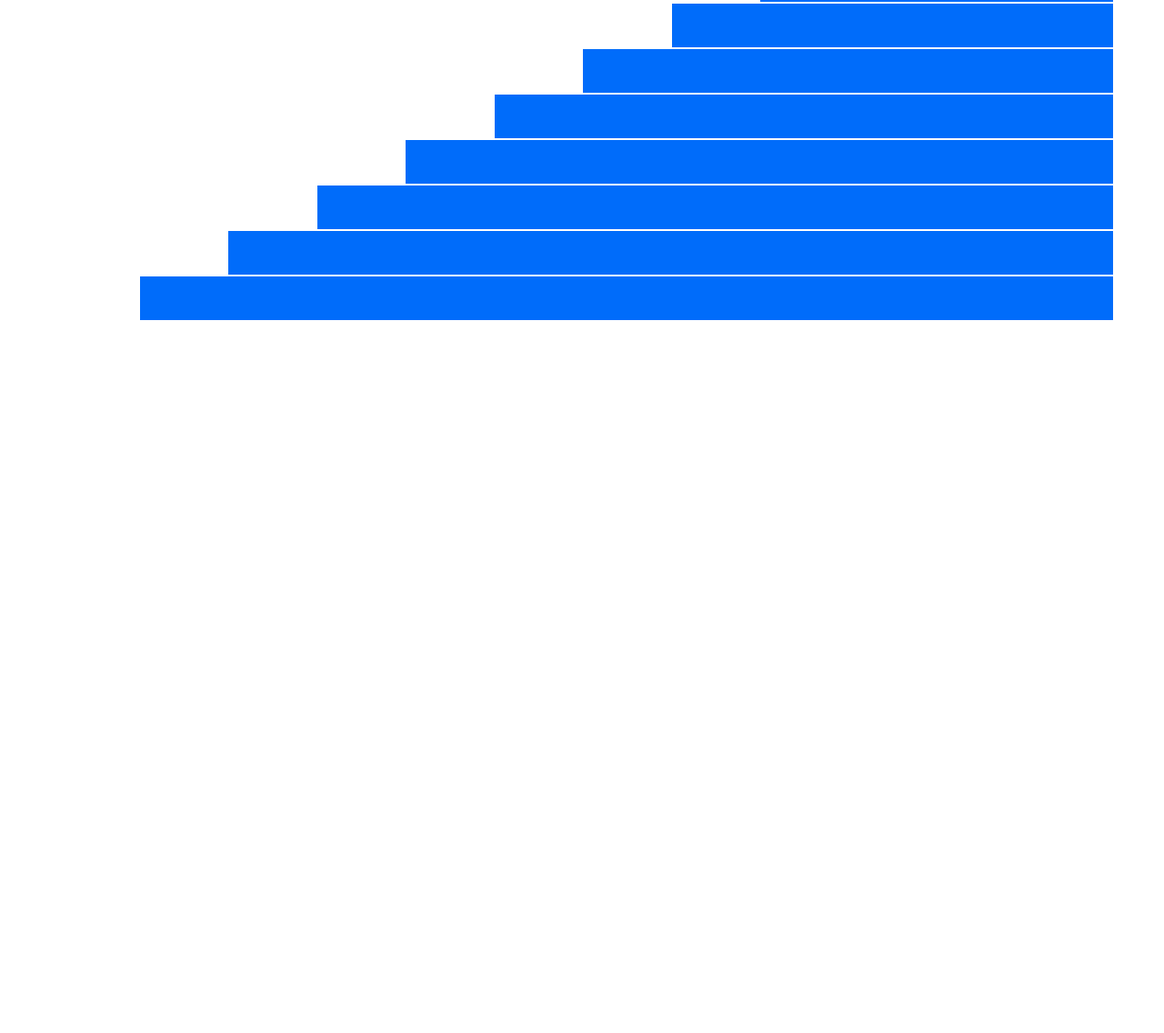
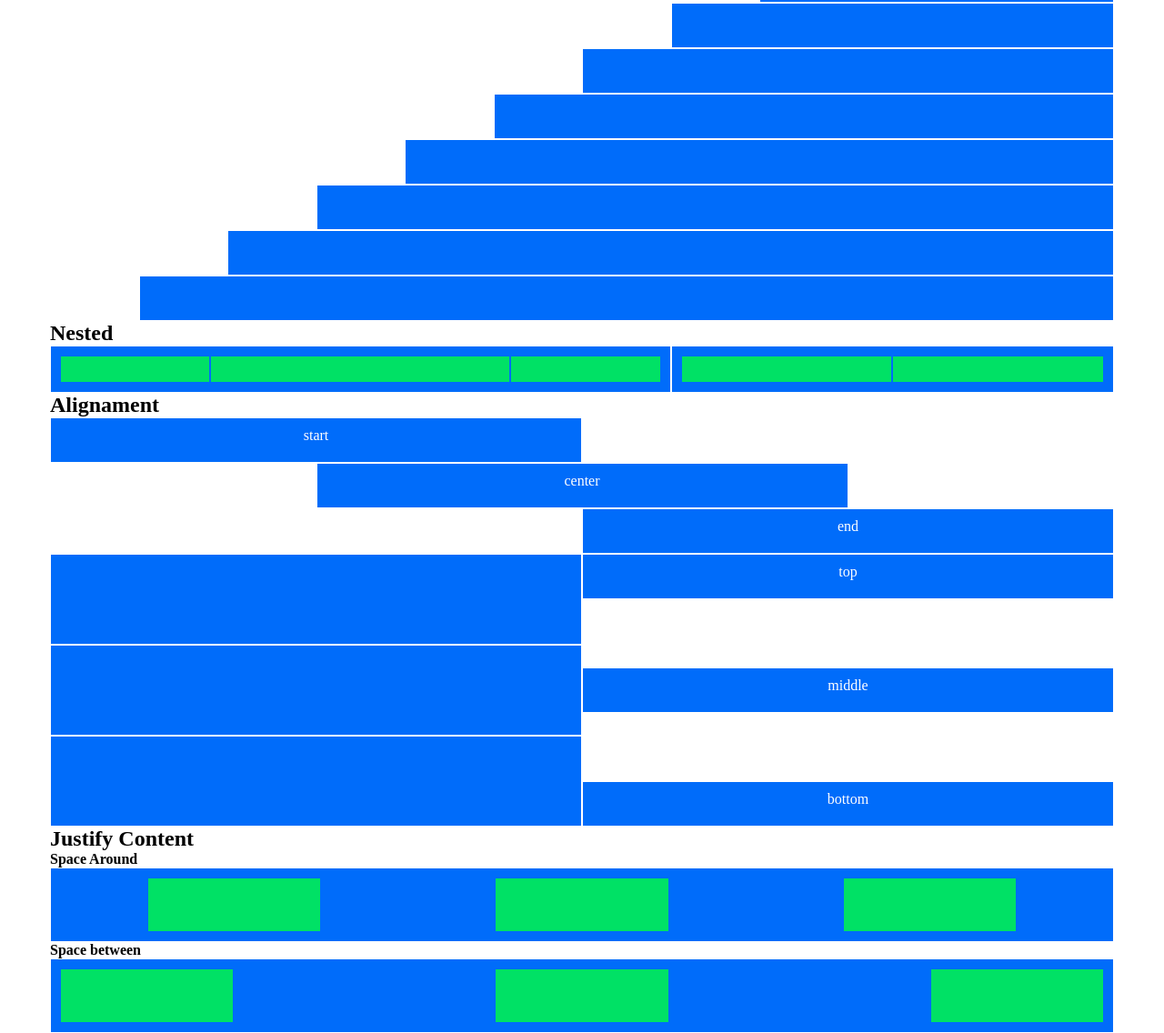
Before and after one commit to alessandrofogliada/html-css-12bool, a plain HTML site: page index.html in a window 1280 px wide. Shown: the part 926-2062 px from the top of the page at 91% size. Before the commit the page ends 1279 px from the top, so only its background shows below. Drawn offline with Linux system fonts and the light colour scheme.

Commit message:
consegna parte bonus

```diff
--- a/CSS/Lib Framework/12-bool.css
+++ b/CSS/Lib Framework/12-bool.css
@@ -20,6 +20,7 @@
     display: flex;
     flex-direction: row;
     flex-wrap: wrap;
+    width: 100%;
 }
 
 [class*="col-"]{
@@ -190,13 +191,30 @@
 
 /* REGOLE FLEX */
 
-.elementcenter{
+.element{
     display: flex;
-    justify-content:center;
+    justify-content: center;
+}
+
+.start{
+    align-items: start;
+}
+
+.center{
     align-items: center;
 }
 
+.end{
+    align-items: end;
+}
 
+.around{
+    justify-content: space-around;
+}
+
+.between{
+    justify-content:space-between ;
+}
 
 
 /* REGOLE RESPONSIVE */
--- a/CSS/style.css
+++ b/CSS/style.css
@@ -5,6 +5,8 @@
     border: white solid 1px;
     color: white;
     padding: 10px;
+    display: flex;
+    justify-content: center;
 }
 
 .block{
@@ -21,3 +23,15 @@
     background-color: white;
     min-height: 15px;
 }
+
+.row .big{
+    min-height: 100px;
+}
+
+.row .middle{
+    min-height: 60px;
+}
+
+.row .small{
+    height: 50px;
+}
--- a/index.html
+++ b/index.html
@@ -55,14 +55,18 @@
 
             <div class="row">
                 <div class="col-6 elementcenter">
-                    <div class="block green col-2 elementcenter">Netted 2 col</div>
-                    <div class="block green col-2 elementcenter">Netted 2 col</div>
-                    <div class="block green col-8 elementcenter">Netted 8 col</div>
+                    <div class="row">
+                    <div class="block green col-2 elementcenter">Nested 2 col</div>
+                    <div class="block green col-2 elementcenter">Nested 2 col</div>
+                    <div class="block green col-8 elementcenter">Nested 8 col</div>
+                    </div>
                 </div>
 
                 <div class="col-6 elementcenter">
-                    <div class="block green col-6 elementcenter">Netted 6 col</div>
-                    <div class="block green col-6 elementcenter">Netted 6 col</div>
+                    <div class="row">
+                    <div class="block green col-6 elementcenter">Nested 6 col</div>
+                    <div class="block green col-6 elementcenter">Nested 6 col</div>
+                    </div>
                 </div>
             </div>
 
@@ -151,6 +155,113 @@
             </div>
 
 
+            <!-- BONUS -->
+
+            <h2>Nested</h2>
+
+            <div class="row">
+                <div class="col-7">
+                    <div class="row">
+                    <div class="block green col-3 elementcenter"></div>
+                    <div class="block green col-6 elementcenter"></div>
+                    <div class="block green col-3 elementcenter"></div>
+                </div>
+                </div>
+                <div class="col-5">
+                    <div class="row">
+                    <div class="block green col-6"></div>
+                    <div class="block green col-6"></div>
+                    </div>
+                </div>
+            </div>
+
+
+            <div class="blockwhite"></div>
+
+                <h2>Alignament</h2>
+
+                <div class="row">
+                    <div class="col-6 elementcenter">
+                        <span>start</span>
+                    </div>
+                </div>
+
+                <div class="row">
+                    <div class="col-6 col-offset-3 elementcenter">
+                        <span>center</span>
+                    </div>
+                </div>
+
+                <div class="row">
+                    <div class="col-6 col-offset-6 elementcenter">
+                        <span>end</span>
+                    </div>
+                </div>
+
+
+                <div class="row element start">
+                    <div class="col-6 big"></div>
+                    <div class="col-6 small">
+                        <span>top</span>
+                    </div>
+                </div>
+
+
+                <div class="row element center">
+                    <div class="col-6 big"></div>
+                    <div class="col-6 small">
+                        <span>middle</span>
+                    </div>
+                </div>
+
+                <div class="row element end">
+                    <div class="col-6 big"></div>
+                    <div class="col-6 small">
+                        <span>bottom</span>
+                    </div>
+                </div>
+
+                <!-- JUSTIFY CONTENT -->
+
+                <h2>Justify Content</h2>
+
+                <h4>Space Around</h4>
+
+                <div class="row">
+                    <div class="col-12 element ">
+                        <div class="row around">
+                        <div class="col-2 middle block green"></div>
+                        <div class="col-2 middle block green"></div>
+                        <div class="col-2 middle block green"></div>
+                        </div>
+                    </div>
+                </div>
+
+                <h4>Space between</h4>
+
+                <div class="row">
+                    <div class="col-12 element ">
+                        <div class="row between">
+                        <div class="col-2 middle block green"></div>
+                        <div class="col-2 middle block green"></div>
+                        <div class="col-2 middle block green"></div>
+                        </div>
+                    </div>
+                </div>
+
+
+
+
+
+
+
+
+
+
+
+
+
+
 
 
 
```
